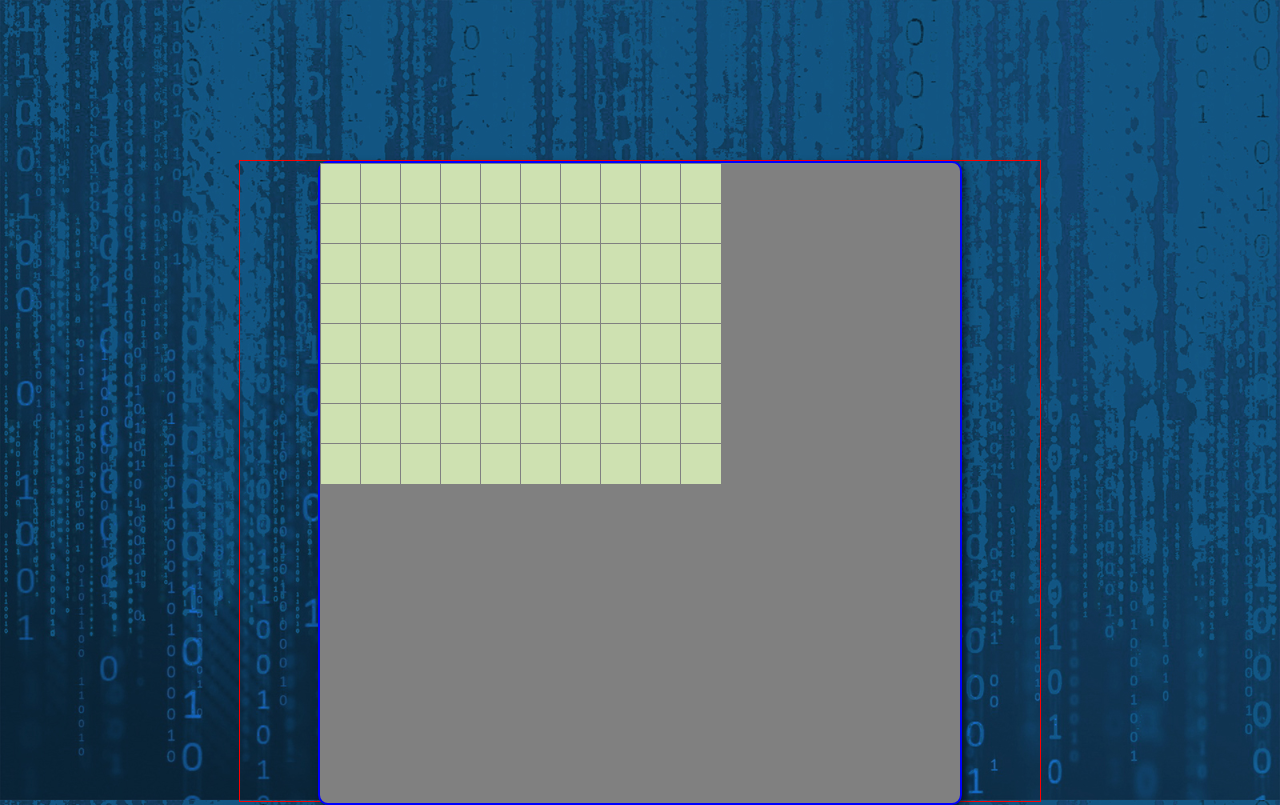
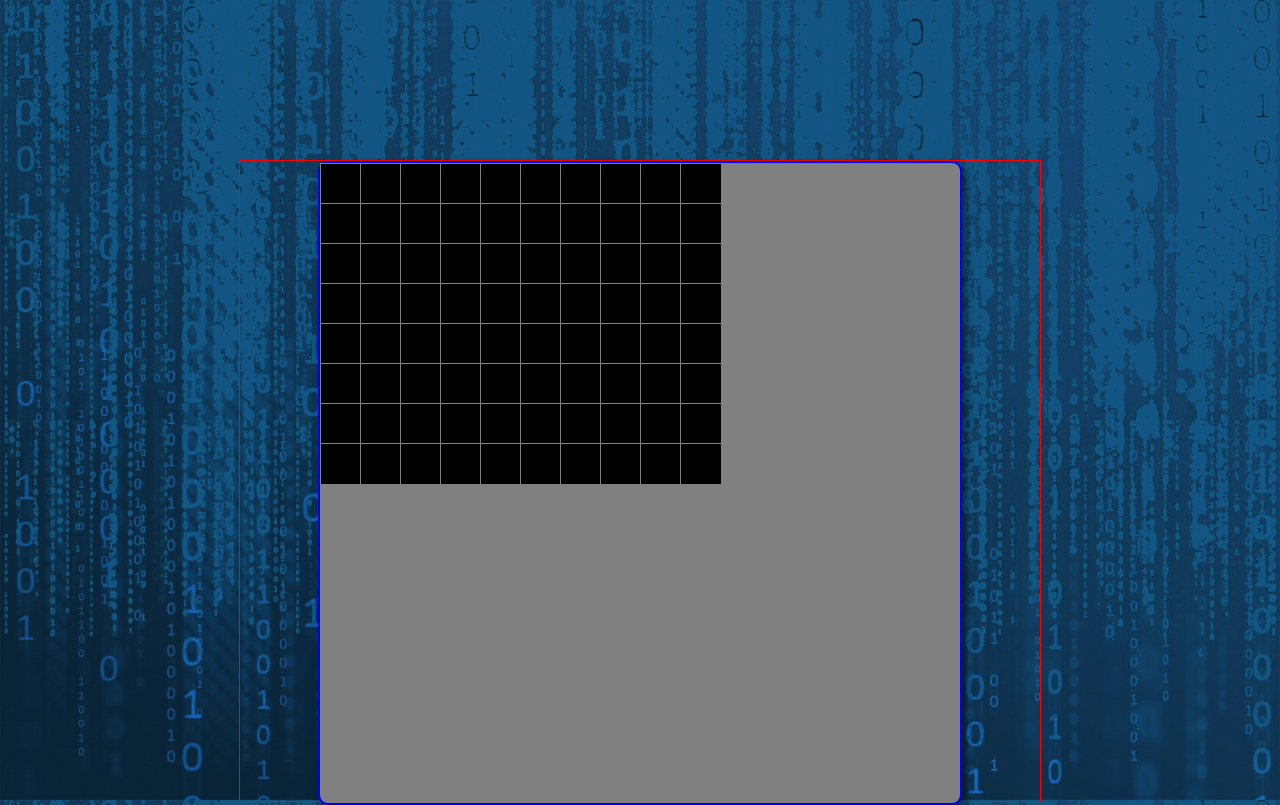
Before and after one commit to ya6/react-game, a React (Create React App) app: page / in a window 1280 px wide. Built offline with nearby package versions, Linux system fonts and the light colour scheme.

Commit message:
feat: add basic control on canvas context

```diff
--- a/src/components/field-block/field-block.component.jsx
+++ b/src/components/field-block/field-block.component.jsx
@@ -1,40 +1,76 @@
-import { render } from "@testing-library/react";
-import { Component } from "react";
+import React, { Component } from "react";
 import "./field-block.style.css";
 
+class FieldBlock extends Component {
+  // constructor(props) {
+  //   super(props);
 
+  //   this.canvasRef = React.createRef();
+  // }
 
+  ["canvasRef"] = React.createRef();
+  canvas = null;
+  context = null;
 
-class FieldBlock extends Component {
+  componentDidMount() {
+    //console.log( ['canvasRef']);
+    this.canvas = this["canvasRef"].current;
+    //console.log(this.canvas);
+    this.context = this.canvas.getContext("2d");
+    //   console.log(this.canvas);
+    // console.log(this.context);
+
+    this.context.rect(0, 0, 300, 150);
+    this.context.fill();
+    //  console.log( this.context);
+    //  const img = this.refs.image
+  }
+  // componentDidUpdate() {
+  //   this.updateCanvas( this.props.block);
+  // }
+
+  updateCanvas() {
+    console.log(this.canvas.getContext("2d"));
+    const context = this.canvas.getContext("2d");
+    context.fillStyle = "#fff5f5";
+    context.rect(10, 10, 50, 50);
+    context.fill();
+    //   this.context.font = 10 + 'px Arial Black';
+    //   this.context.textAlign = "center";
+    //   this.context.textBaseline = 'middle';
+    //   this.context.fillStyle = "#fff5f5";
+    //   this.context.shadowBlur = 10;
+    //   this.context.shadowColor = "black";
+    //  this.context.fillText(block.val, block.width / 2, block.height / 2);
+  }
 
   render() {
+    const { block, leftClickHandler, rightClickHandler } = this.props;
 
-    const {block, leftClickHandler, rightClickHandler } = this.props;
+    //const blockState = block.status === "opened" ? block.val : null;
 
-
-
-    const blockState = block.status === "opened" ? block.val : null;
+    if (block.status === "opened") {
+      this.updateCanvas(block);
+    }
 
     const _style = {
       width: block.size,
-      height:  block.size,
+      height: block.size,
       left: block.left,
-      top: block.top
-    }
+      top: block.top,
+    };
 
     return (
-      <canvas  ref={(c) => this.context = c.getContext('2d')} style={_style} id = {`${block.y}-${block.x}`}
+      <canvas
+        style={_style}
+        ref={this["canvasRef"]}
+        id={`${block.y}-${block.x}`}
         className="field-block"
         onClick={() => leftClickHandler(block)}
         onContextMenu={(e) => rightClickHandler(e, block)}
-      >
-        {blockState}
-      </canvas>
+      ></canvas>
     );
-
   }
-
-
 }
 
 export default FieldBlock;
```
